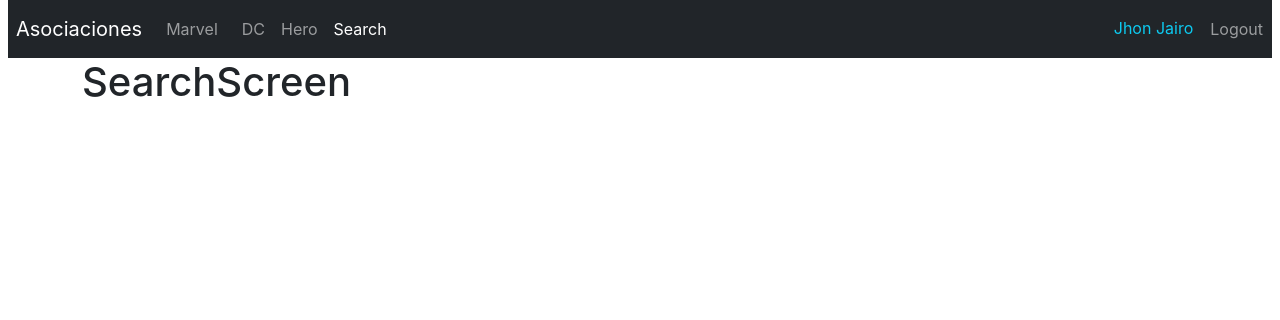
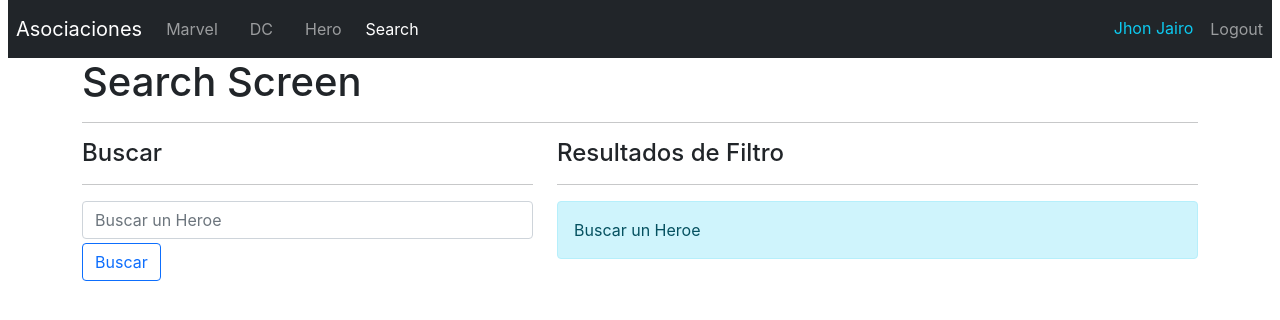
Before and after one commit to jhoncampillo/React-JJ-FH, a React app in the folder S-14HeroesApp/heroesapp/: page /search in a window 1280 px wide. Built offline with nearby package versions, Linux system fonts and the light colour scheme.

Commit message:
Capitulo 14 Terminado

```diff
--- a/S-14HeroesApp/heroesapp/package.json
+++ b/S-14HeroesApp/heroesapp/package.json
@@ -6,6 +6,8 @@
     "@testing-library/jest-dom": "^5.16.3",
     "@testing-library/react": "^12.1.4",
     "@testing-library/user-event": "^13.5.0",
+    "animate.css": "^4.1.1",
+    "query-string": "^7.1.1",
     "react": "^18.0.0",
     "react-dom": "^18.0.0",
     "react-router-dom": "^6.3.0",
--- a/S-14HeroesApp/heroesapp/public/index.html
+++ b/S-14HeroesApp/heroesapp/public/index.html
@@ -30,6 +30,11 @@
       integrity="sha384-1BmE4kWBq78iYhFldvKuhfTAU6auU8tT94WrHftjDbrCEXSU1oBoqyl2QvZ6jIW3"
       crossorigin="anonymous"
     />
+    <link
+      rel="stylesheet"
+      href="https://cdnjs.cloudflare.com/ajax/libs/animate.css/4.1.1/animate.min.css"
+    />
+
     <title>React App</title>
   </head>
   <body>
--- /dev/null
+++ b/S-14HeroesApp/heroesapp/src/Hooks/useForm.js
@@ -0,0 +1,22 @@
+import { useState } from "react";
+
+import React from "react";
+
+export const useForm = (initialState) => {
+  //Estate que cambian el estado inicial
+  const [values, setValues] = useState(initialState);
+
+  //Reinizalizo el form
+  const reset = () => {
+    setValues(initialState);
+  };
+
+  const handelInputChange = ({ target }) => {
+    setValues({
+      ...values,
+      [target.name]: target.value,
+    });
+  };
+
+  return [values, handelInputChange, reset];
+};
--- a/S-14HeroesApp/heroesapp/src/componens/hero/HeroCard.js
+++ b/S-14HeroesApp/heroesapp/src/componens/hero/HeroCard.js
@@ -12,10 +12,10 @@ export const HeroCard = ({
   const imagePath = `Assets/${id}.jpg`;
   return (
     <div className="col">
-      <div className="card my-2">
+      <div className="card my-2 ">
         <div className="row no-gutters">
           <div className="col-4">
-            <img src={imagePath} className="card-img-top" alt={superhero} />
+            <img src={imagePath} className="card-img-top " alt={superhero} />
           </div>
           <div className="col-8">
             <div className="card-body">
@@ -23,7 +23,7 @@ export const HeroCard = ({
               <p>{alter_ego}</p>
               {/* evaluo si el el alter_ego es diferente al atributo characters
                 esta dondicion semeja un ternario si alter edo es diferente a character
-                que muestre un parrafo
+                que muestre un parrafo- && muestra es igula a un ternario
               */}
               {alter_ego !== characters && (
                 <p className="text-muted">{characters}</p>
--- a/S-14HeroesApp/heroesapp/src/componens/hero/HeroList.js
+++ b/S-14HeroesApp/heroesapp/src/componens/hero/HeroList.js
@@ -1,13 +1,19 @@
 import React from "react";
 import { getHeroesByPublisher } from "../../selectors/getHeroesByPublisher";
 import { HeroCard } from "./HeroCard";
+import { useMemo } from "react";
 
 export const HeroList = ({ publisher }) => {
   //reecibo los heroes
-  const heroes = getHeroesByPublisher(publisher);
+  //const heroes = getHeroesByPublisher(publisher);
+
+  //Implemento el useMemo para memorizar  renderizacion
+  const heroes = useMemo(() => {
+    return getHeroesByPublisher(publisher);
+  }, [publisher]);
 
   return (
-    <div className="row rows-cols-1 row-cols-md-3">
+    <div className="row rows-cols-1 row-cols-md-3 animate__animated animate__bounce">
       {heroes.map((hero) => (
         <HeroCard key={hero.id} {...hero} />
       ))}
--- a/S-14HeroesApp/heroesapp/src/componens/hero/HeroScreen.js
+++ b/S-14HeroesApp/heroesapp/src/componens/hero/HeroScreen.js
@@ -1,32 +1,48 @@
 import React from "react";
-//uso hook para recibir el parametro del las daslboradRoutes
+import { useMemo } from "react";
+//uso hook useParams para recibir el parametro del las daslboradRoutes
 import { useParams, Navigate, useNavigate } from "react-router-dom";
+//import { useState } from "react";
 import { getHeroesById } from "../../selectors/getHeroesByID";
-
-//no uso el useNavegate por que no es un funciuonal Componen
-//usa el Navegate para especificar a donde quiere que navegue
 
 export const HeroScreen = () => {
   const navegate = useNavigate();
 
-  const handleReturn = () => {
-    navegate(-1);
-  };
+  //creo un usestate para manejar el useMemo
+  //const [counter, setCounter] = useState(0);
 
   //const params = useParams();
   // console.log(params);
-  //lo desestructuro y saco heroeID
+  //lo desestructuro y saco heroeID--este parametro viene del route
   const { heroeId } = useParams();
 
   //creo una constate para trael el parametro del getHeroesByID
   //le asigino el parametro que captura en el link de DashBoardRoutes
-  const hero = getHeroesById(heroeId);
+  //quiero memorizar el valor y solo renerizar nuevament  si una
+  //dependencia cambia uso el useMemo- se usa pa mejora rendimiento en recorrer array grandes
+  const hero = useMemo(() => {
+    return getHeroesById(heroeId);
+    //pongo la dependencia que es la que hace que el useMemo de
+    //vuelva a disparar si esta cambia.
+  }, [heroeId]);
+
+  //navegate(-1) regreso a la Pagina anterior]
+  const handleReturn = () => {
+    navegate(-1);
+    //setCounter(counter + 1);
+  };
+
+  //creo una constate para trael el parametro del getHeroesByID
+  //le asigino el parametro que captura en el link de DashBoardRoutes
+  //const hero = getHeroesById(heroeId);
 
   //destructuring hero
   const { id, alter_ego, characters, publisher, first_appearance } = hero;
 
   //evaluo si el parametro no es indefane o llega vacio
   //y lo direciono a la Route '/'
+  //no uso el useNavegate por que no es un funciuonal Componen
+  //usa el Navegate para especificar a donde quiere que navegue
   if (!hero) {
     return <Navigate to="/" />;
   }
@@ -36,7 +52,11 @@ export const HeroScreen = () => {
   return (
     <div className="row mt-5">
       <div className="col-4">
-        <img src={imgPath} alt={hero.superhero} className="img-thumbnail" />
+        <img
+          src={imgPath}
+          alt={hero.superhero}
+          className="img-thumbnail animate__animated animate__bounce animate__backInLeft"
+        />
       </div>
       <div className="col-8">
         <h3>{hero.superhero}</h3>
--- a/S-14HeroesApp/heroesapp/src/componens/search/SearchScreen.js
+++ b/S-14HeroesApp/heroesapp/src/componens/search/SearchScreen.js
@@ -1,9 +1,115 @@
 import React from "react";
+import { useLocation, useNavigate } from "react-router-dom";
+import { useForm } from "../../Hooks/useForm";
+import { getHeroesByName } from "../../selectors/getHeroesByName";
+import { HeroCard } from "../hero/HeroCard";
+//Intalo el query-String y lo importo
+import queryString from "query-string";
+import { useMemo } from "react";
 
 export const SearchScreen = () => {
+  //creo la navegacion de la busqueda
+  ///lo mando al handleSearched
+
+  const navigate = useNavigate();
+
+  //Paramanejar los query necesito sabr la localizacion y para eso manejamos
+  //el useLocation -- Lee todo los datos de la location actual
+  //.search sale despues de instalar query-string
+  const location = useLocation();
+  console.log(location.search);
+
+  //llamo el querystrung
+  const { q = "" } = queryString.parse(location.search);
+  //console.log(query); //Este Log genera error
+
+  //importo el selector de getHeroesByName para filtrar por name
+  //const heroesFilted = getHeroesByName(q);
+
+  //const heroesFilted = useMemo(q);
+  //console.log(heroesFilted);
+
+  //Como el state del imput cambia cada ves que se digita algo usamos useMemo
+
+  const heroesFilted = useMemo(() => {
+    return getHeroesByName(q);
+    //pongo la dependencia que es la que hace que el useMemo de
+    //vuelva a disparar si esta cambia.
+  }, [q]);
+
+  const [formValues, handelInputChange, reset] = useForm({
+    //le mando el estado inicial del formualrio usando el Hook
+    searchText: q, //al pasarle el "q" del query al estado inical del form al actulizar no se borra el contenido del input
+  });
+  //desestructuro el serachtext del useForm para trabajarlo mejor
+  const { searchText } = formValues;
+
+  //console.log(location.search); //?q=%20Batman
+  // {pathname: '/search', search: '?q=%20Batman', hash: '', state: null, key: 'xy2f6h6g'}
+  // hash: ""
+  // key: "xy2f6h6g"
+  // pathname: "/search"
+  // search: "?q=%20Batman"
+  // state: null
+  // [[Prototype]]: Object
+
+  const handleSearched = (e) => {
+    e.preventDefault();
+    console.log(searchText);
+    navigate(`?q=${searchText}`);
+    //http://localhost:3000/search?q=%20batman
+  };
+
   return (
-    <div>
-      <h1>SearchScreen</h1>
-    </div>
+    <>
+      <h1>Search Screen</h1>
+      <hr />
+      <div className="row">
+        <div className="col-5">
+          <h4>Buscar</h4>
+          <hr />
+          <form onSubmit={handleSearched}>
+            <input
+              type="text"
+              placeholder="Buscar un Heroe"
+              className="form-control"
+              name="searchText"
+              autoComplete="off"
+              value={searchText}
+              // viene del useForm
+              onChange={handelInputChange}
+            />
+
+            <button type="submit" className="btn btn-outline-primary mt-1">
+              Buscar
+            </button>
+          </form>
+        </div>
+        <div className="col-7">
+          <h4>Resultados de Filtro</h4>
+          <hr />
+          {
+            //evaluo si el query sta vacion  - && es un and igual al ternario
+            //si el q esta vacio ....de lo contrario si hero.. =0 - alert no hay resul;tado///
+            q === "" ? (
+              <div className="alert alert-info">Buscar un Heroe</div>
+            ) : (
+              heroesFilted.length === 0 && (
+                <div className="alert alert-danger">No hay resultado :{q}</div>
+              )
+            )
+          }
+
+          {heroesFilted.map((hero) => (
+            //retorno el Herocard - pilas con las { } y los () del .map
+            <HeroCard
+              key={hero.id}
+              //desestructuro todos los valores del heroe para mandalos
+              {...hero}
+            />
+          ))}
+        </div>
+      </div>
+    </>
   );
 };
--- a/S-14HeroesApp/heroesapp/src/componens/ui/Navbar.js
+++ b/S-14HeroesApp/heroesapp/src/componens/ui/Navbar.js
@@ -1,9 +1,9 @@
 import React from "react";
 import { Link, NavLink, useNavigate } from "react-router-dom";
 
-//Link es un punto de anclaje para ir a otra pantall
+//Link es un punto de anclaje para ir a otra pantalla ancortage a href
 //NavLink se utiliza para que visulamente se pueda ver ahi
-//  y metre las clases
+//  y meter las clases
 //Vresion 6  activeClassName="active" no existe
 
 export const Navbar = () => {
@@ -37,10 +37,20 @@ export const Navbar = () => {
             Marvel
           </NavLink>
 
-          <NavLink className="nav-item nav-link" to="/dc">
+          <NavLink
+            className={({ isActive }) =>
+              "nav-item nav-link mx-2 " + (isActive ? "active" : " ")
+            }
+            to="/dc"
+          >
             DC
           </NavLink>
-          <NavLink className="nav-item nav-link" to="/hero">
+          <NavLink
+            className={({ isActive }) =>
+              "nav-item nav-link mx-2 " + (isActive ? "active" : " ")
+            }
+            to="/hero"
+          >
             Hero
           </NavLink>
           <NavLink
--- a/S-14HeroesApp/heroesapp/src/selectors/getHeroesByID.js
+++ b/S-14HeroesApp/heroesapp/src/selectors/getHeroesByID.js
@@ -5,5 +5,8 @@
 import { heroes } from "../data/heroes";
 
 export const getHeroesById = (id = " ") => {
+  //Pruebas para usar el useMemo
+  console.log("Prueba ByIdHero called");
+
   return heroes.find((heroe) => heroe.id === id);
 };
--- /dev/null
+++ b/S-14HeroesApp/heroesapp/src/selectors/getHeroesByName.js
@@ -0,0 +1,15 @@
+import { heroes } from "../data/heroes";
+
+//le mando un espacio por defecto  por si no llega nada en el name-
+//exporto al componente SearchScreen
+export const getHeroesByName = (name = " ") => {
+  //Para manejo de Mayusculas y Minusculas
+  // name = naem.toLowerCase();
+  if (name.length === 0) {
+    return [];
+  }
+  name = name.toLowerCase();
+  //retorno  de heroes
+  return heroes.filter((hero) => hero.superhero.toLowerCase().includes(name));
+  //return heroes;
+};
```
Also changed, not shown: S-14HeroesApp/heroesapp/Class/ClassUsuario.js (added, +47 -0 lines), 1 other file.
